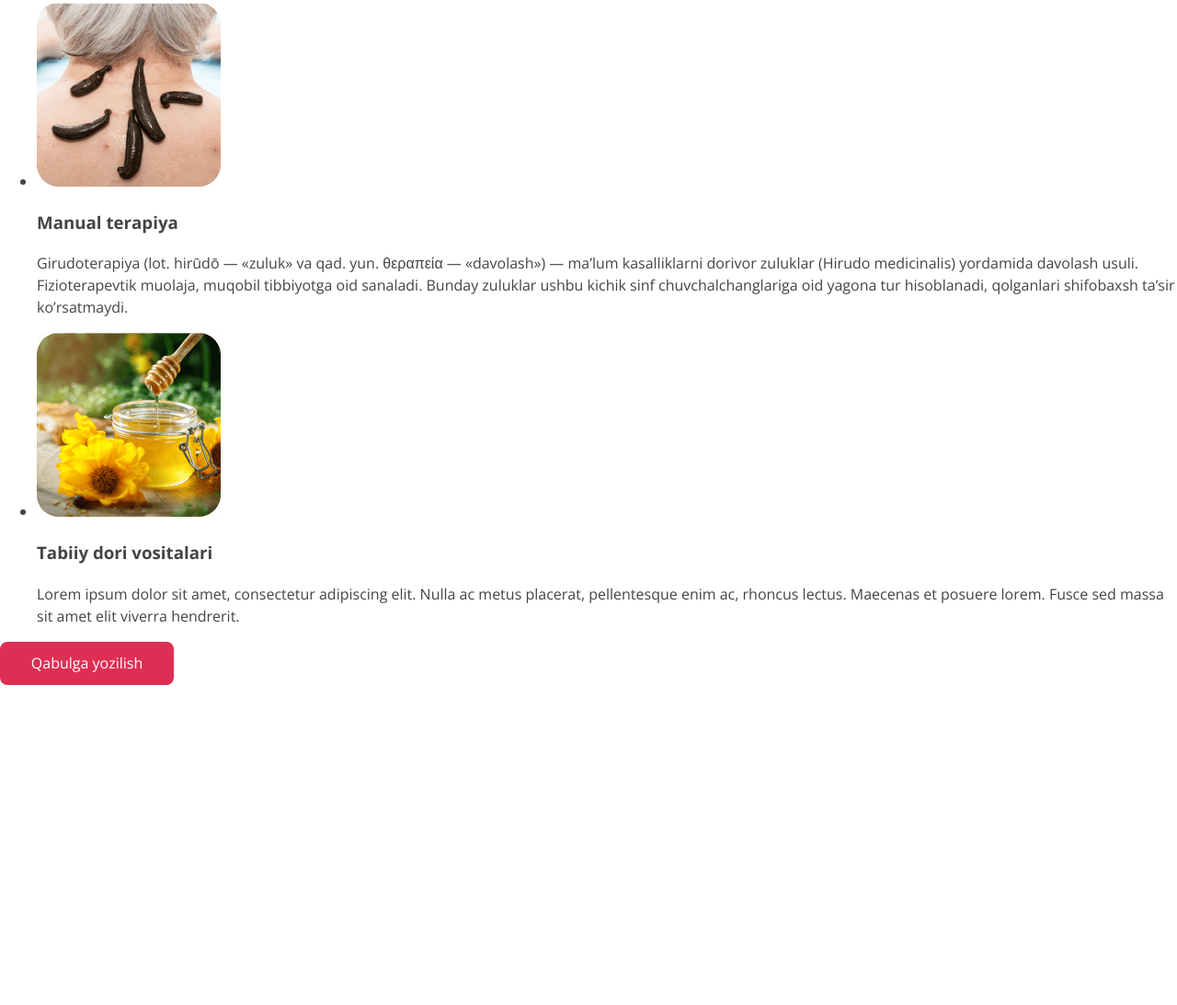
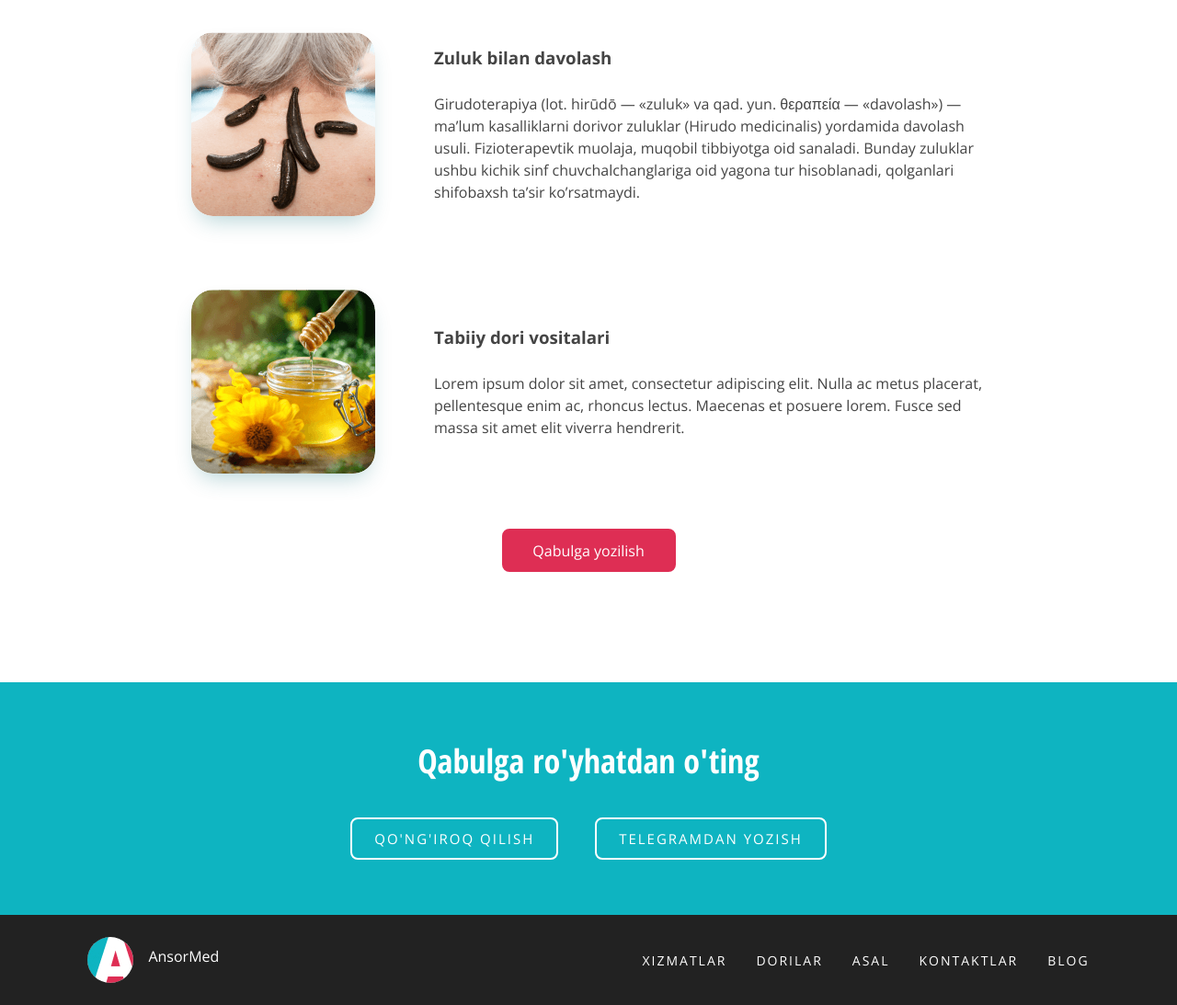
Before and after one commit to Bakhromoff/ansormed, a plain HTML site: page index.html in a window 1280 px wide. Shown: the part 1378-2471 px from the top of the page at 92% size. Before the commit the page ends 2123 px from the top, so only its background shows below. Drawn offline with nearby package versions, Linux system fonts and the light colour scheme.

Commit message:
add display flex, align  items, and justify content styles

```diff
--- a/css/styles.css
+++ b/css/styles.css
@@ -34,6 +34,7 @@ site-header{
 width: 50px;
 height: 50px;
 margin-right: 16px;
+border-radius: 50%;
 }
 .logo-text{
   font-family: Open Sans;
@@ -119,3 +120,131 @@ margin-top: 29px;
 width: 423px;
 height: 504px;
 }
+/* HEADING */
+.site-servis{
+  padding-top: 120px;
+  padding-bottom: 120px;
+}
+.servis-heading{
+text-align: center;
+font-family: Open Sans Condensed, Open Sans, Arial, sans-serif;
+font-size: 36px;
+line-height: 120%;
+color: #000000;
+margin-top: 0;
+margin-bottom: 56px;
+}
+.servis-list{
+display: block;
+align-items: center;
+margin-top: 0;
+margin-bottom: 60px;
+padding: 0;
+}
+.servis-list-heading{
+  margin-top: 0;
+  margin-bottom: 24px;
+}
+.servis-list-item{
+justify-content: center;
+  display: flex;
+  align-items: center;
+  margin-top: 0;
+  margin-bottom: 80px;
+}
+.servis-list-item:last-child{
+  margin-bottom: 0;
+}
+.servis-img{
+width: 200px;
+height: 200px;
+padding: 0;
+margin-top: 0;
+margin-right: 64px;
+box-shadow: 0px 12px 24px -8px rgba(0, 107, 116, 0.3);
+border-radius: 24px;
+}
+.servis-content{
+width: 600px;
+}
+.servis-content-text{
+  margin: 0;
+}
+.servis-button{
+display: flex;
+justify-content: center;
+}
+.site-bottom{
+background-color: #0EB4C1;
+height: 253px;
+}
+.bottom-heading{
+text-align: center;
+font-family: Open Sans Condensed, Open Sans, Arial, sans-serif;
+font-weight: bold;
+font-size: 36px;
+line-height: 120%;
+color: rgba(255, 255, 255, 1);
+margin: 0;
+padding-top: 64px;
+margin-bottom: 40px;
+}
+.contacts{
+  display: flex;
+  justify-content: center;
+}
+.contact-button{
+  font-size: 15px;
+  line-height: 120%;
+  letter-spacing: 2px;
+text-transform: uppercase;
+color: #FFFFFF;
+text-decoration: none;
+border: 2px solid #FFFFFF;
+box-sizing: border-box;
+border-radius: 8px;
+padding: 12px 24px;
+margin: 0;
+margin-right: 40px;
+}
+.contact-button:last-child{
+  margin: 0;
+}
+/* FOOTER */
+.site-footer-container{
+display: flex;
+align-items: center;
+justify-content: center;
+padding: 0;
+padding-top: 24px;
+padding-bottom: 24px;
+}
+.footer-section{
+  background-color: #222222;
+height: 98px;
+}
+.footer-logo-text{
+  width: 119px;
+height: 33px;
+color: #FFFFFF;
+margin-right: 418px;
+}
+.footer-nav-list{
+  padding: 0;
+  margin: 0;
+}
+.footer-nav-item{
+text-transform: uppercase;
+color: #FFFFFF;
+list-style: none;
+letter-spacing: 2px;
+margin-right: 32px;
+font-size: 14px;
+line-height: 150%;
+}
+.footer-nav-item:last-child{
+  margin: 0;
+}
+.footer-nav-list{
+  display: flex;
+}
--- a/index.html
+++ b/index.html
@@ -51,37 +51,78 @@
   </div>
 </div>
 <!-- SERVISES -->
-<h2>
+<section class="site-servis">
+  <div class="container">
+  <h2 class="servis-heading">
     Xizmatlar
   </h2>
-<ul>
-  <li>
-    <img src="img/hijoma.png" width="200" height="200" srcset="img/hijoma.png 1x, img/hijoma@2x.png 2x" alt="hijoma">
-    <h3>Hijoma</h3>
-    <p>Imom Termiziy Abdulloh ibn Abbos raziyallohu anhumodan rivoyat qilgan hadisda rasululloh sallallohu alayhi va sallam dedilar: «Sizlar hijoma qiladigan kunlaringizning eng yaxshisi 17, 19 va 21-kunlardir» (bu kunlar hijrij-kamariy hisobdagi oylar kunlaridir).</p>
+    <ul class="servis-list">
+      <li class="servis-list-item">
+        <img class="servis-img" src="img/hijoma.png" width="200" height="200" srcset="img/hijoma.png 1x, img/hijoma@2x.png 2x" alt="hijoma">
+        <div class="servis-content">
+          <h3 class="servis-list-heading">Hijoma</h3>
+          <p class="servis-content-text">Imom Termiziy Abdulloh ibn Abbos raziyallohu anhumodan rivoyat qilgan hadisda rasululloh sallallohu alayhi va sallam dedilar: «Sizlar hijoma qiladigan kunlaringizning eng yaxshisi 17, 19 va 21-kunlardir» (bu kunlar hijrij-kamariy hisobdagi oylar kunlaridir).</p>
+        </div>
       </li>
-  <li>
-    <img src="img/manual-terapiya.png" width="200" height="200" srcset="img/manual-terapiya.png 1x, img/manual-terapiya@2x.png 2x" alt="Manual terapiya">
-    <h3>Manual terapiya</h3>
-    <p>
+      <li class="servis-list-item">
+        <img class="servis-img" src="img/manual-terapiya.png" width="200" height="200" srcset="img/manual-terapiya.png 1x, img/manual-terapiya@2x.png 2x" alt="Manual terapiya">
+        <div class="servis-content">
+          <h3 class="servis-list-heading">Manual terapiya</h3>
+          <p class="servis-content-text">
             Lorem ipsum dolor sit amet, consectetur adipiscing elit. Nulla ac metus placerat, pellentesque enim ac, rhoncus lectus. Maecenas et posuere lorem. Fusce sed massa sit amet elit viverra hendrerit.
           </p>
+        </div>
       </li>
-  <li>
-    <img src="img/zuluk.png" width="200" height="200" srcset="img/zuluk.png 1x img/zuluk@2x.png 2x" alt="zuluk">
-    <h3>Manual terapiya</h3>
-    <p>
+      <li class="servis-list-item">
+        <img class="servis-img" src="img/zuluk.png" width="200" height="200" srcset="img/zuluk.png 1x img/zuluk@2x.png 2x" alt="zuluk">
+        <div class="servis-content">
+          <h3 class="servis-list-heading">Zuluk bilan davolash</h3>
+          <p class="servis-content-text">
             Girudoterapiya (lot. hirūdō — «zuluk» va qad. yun. θεραπεία — «davolash») — ma’lum kasalliklarni dorivor zuluklar (Hirudo medicinalis) yordamida davolash usuli. Fizioterapevtik muolaja, muqobil tibbiyotga oid sanaladi. Bunday zuluklar ushbu kichik sinf chuvchalchanglariga oid yagona tur hisoblanadi, qolganlari shifobaxsh ta’sir ko’rsatmaydi.
           </p>
+        </div>
       </li>
-  <li><img src="img/tabiiy-dorilar.png" width="200" height="200" srcset="img/tabiiy-dorilar.png 1x, img/tabiiy-dorilar@2x.png 2x" alt="Tabiiy dorilar">
-    <h3>Tabiiy dori vositalari</h3>
-    <p>
+      <li class="servis-list-item">
+        <img class="servis-img" src="img/tabiiy-dorilar.png" width="200" height="200" srcset="img/tabiiy-dorilar.png 1x, img/tabiiy-dorilar@2x.png 2x" alt="Tabiiy dorilar">
+        <div class="servis-content">
+          <h3 class="servis-list-heading">Tabiiy dori vositalari</h3>
+          <p class="servis-content-text">
             Lorem ipsum dolor sit amet, consectetur adipiscing elit. Nulla ac metus placerat, pellentesque enim ac, rhoncus lectus. Maecenas et posuere lorem. Fusce sed massa sit amet elit viverra hendrerit.
           </p>
+        </div>
       </li>
     </ul>
-<a class="main-link" href="#">Qabulga yozilish</a>
+    <div class="servis-button"><a class="main-link" href="#">Qabulga yozilish</a>
+    </div>
+  </div>
+</section>
+<div class="site-bottom">
+  <h2 class="bottom-heading">
+    Qabulga ro'yhatdan o'ting
+  </h2>
+    <div class="contacts">
+      <a class="contact-button" href="#">Qo'ng'iroq qilish</a>
+      <a class="contact-button" href="#">Telegramdan yozish</a>
+    </div>
+</div>
 </main>
+<!-- FOOTER -->
+<section class="footer-section">
+  <div class="site-footer-container container">
+    <a class="site-header-logo" href="#">
+    <img class="logo-img" src="img/logo-icon.jpg" alt="Ansormed logo icon" srcset="img/logo-icon.jpg 1x, img/logo-icon@2x.jpg 2x">
+    <span class="footer-logo-text">AnsorMed</span>
+    </a>
+    <nav class="site-footer-nav">
+      <ul class="footer-nav-list">
+        <li class="footer-nav-item">Xizmatlar</li>
+        <li class="footer-nav-item">Dorilar</li>
+        <li class="footer-nav-item">Asal</li>
+        <li class="footer-nav-item">Kontaktlar</li>
+        <li class="footer-nav-item">Blog</li>
+      </ul>
+    </nav>
+  </div>
+</section>
 </body>
 </html>
```
Lines whose indentation alone changed are shown as unchanged.
